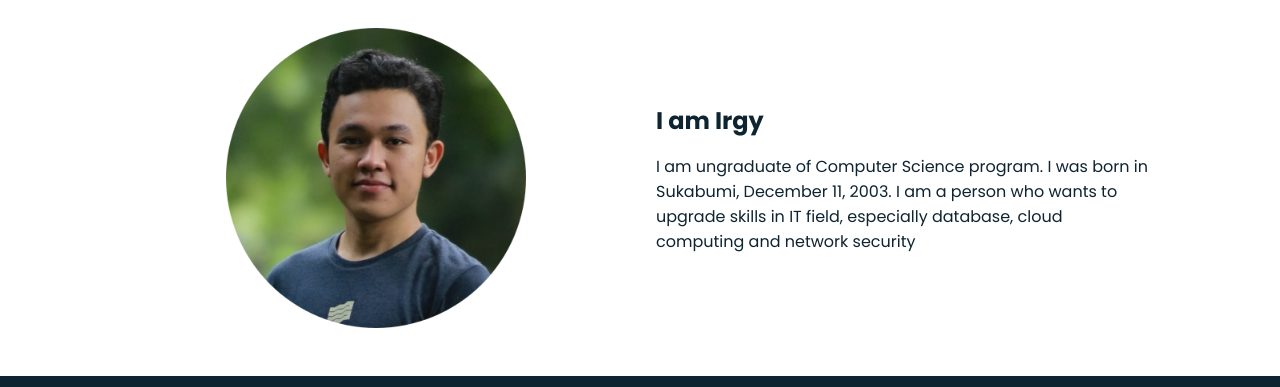
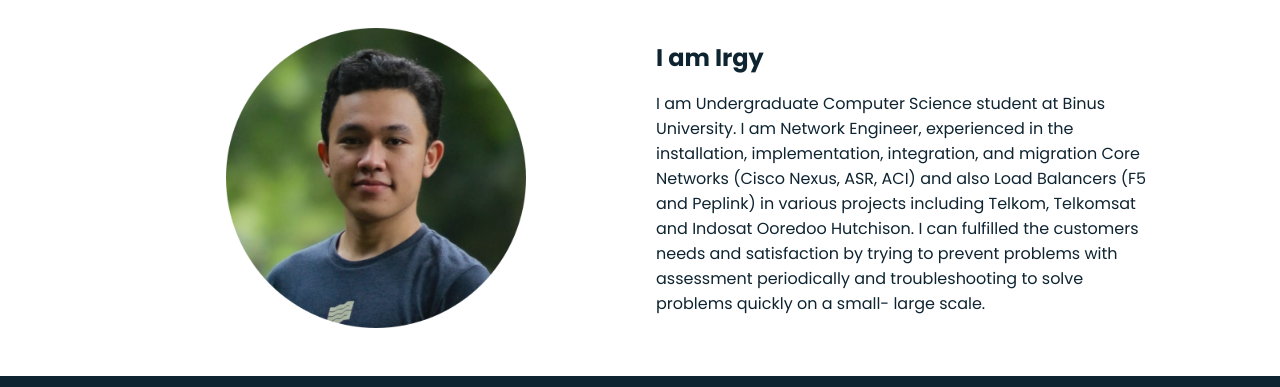
Before and after one commit to irgyfajriaan/irgyfajriaan.github.io, a plain HTML site: page about.html in a window 1280 px wide. Shown: the part 148-535 px from the top of the page. Drawn offline with nearby package versions, Linux system fonts and the light colour scheme.

Commit message:
Add files via upload

```diff
--- a/about.html
+++ b/about.html
@@ -48,8 +48,7 @@
               <div>
                 <h2 class="about__subtitle">I am Irgy</h2>
                 <p class="about__text">
-                  I am  ungraduate of Computer Science program. I was born in Sukabumi, December 11, 2003. I am a person who wants to upgrade skills in IT field, especially database, cloud computing and
-                  network security
+                  I am Undergraduate Computer Science student at Binus University. I am Network Engineer, experienced in the installation, implementation, integration, and migration Core Networks (Cisco Nexus, ASR, ACI) and also Load Balancers (F5 and Peplink) in various projects including Telkom, Telkomsat and Indosat Ooredoo Hutchison. I can fulfilled the customers needs and satisfaction by trying to prevent problems with assessment periodically and troubleshooting to solve problems quickly on a small- large scale.
                 </p>
               </div>
             </div>
```
